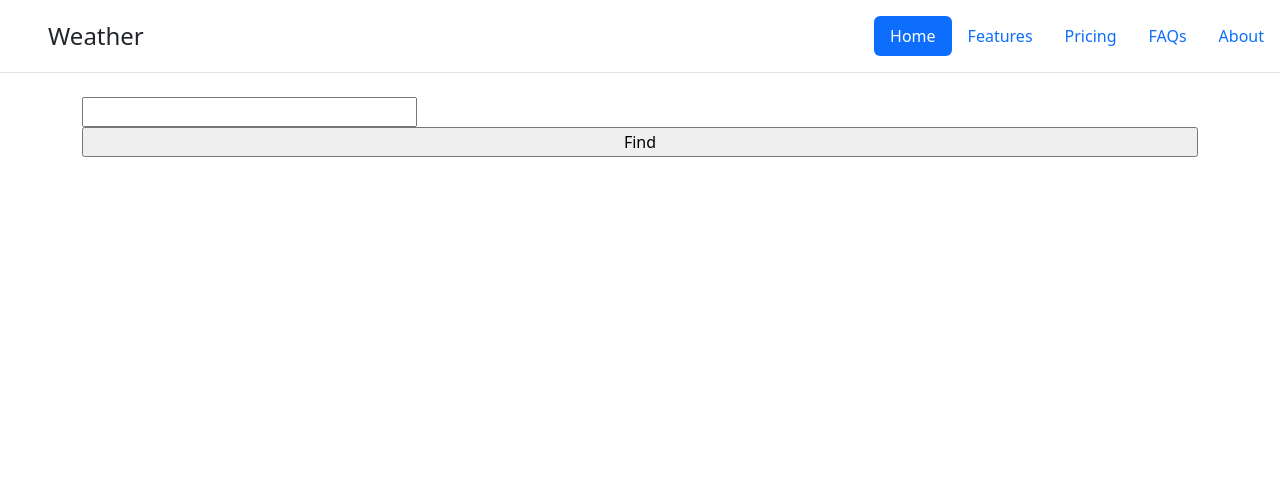
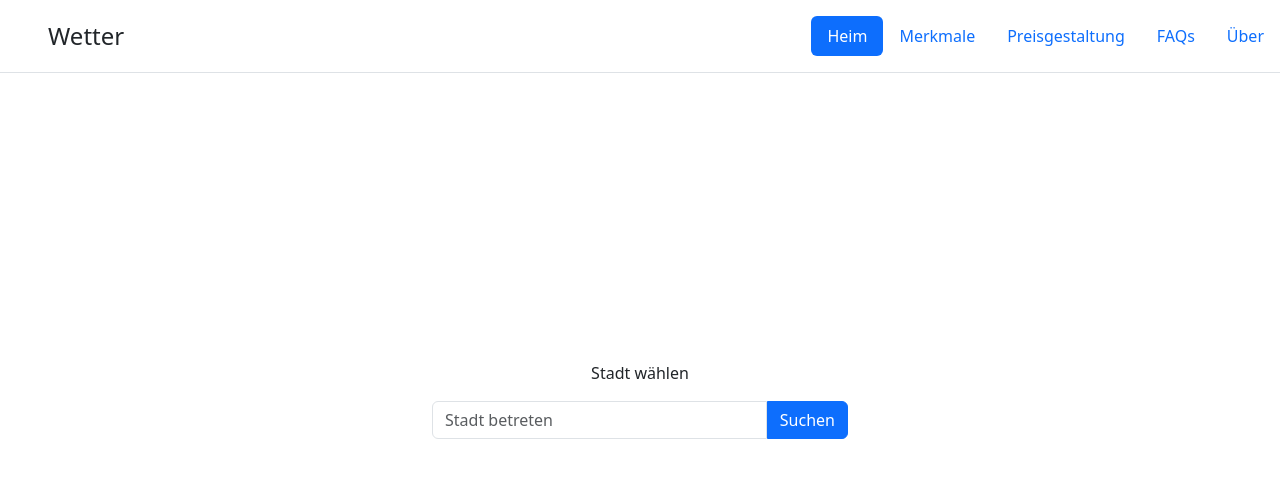
Before and after one commit to SHALFY007/weatherTS, a website with bundled scripts: page public/index.html in a window 1280 px wide. Built offline with nearby package versions, Linux system fonts and the light colour scheme.

Commit message:
Add style

```diff
--- a/public/index.html
+++ b/public/index.html
@@ -5,31 +5,35 @@
     <meta charset="UTF-8">
     <meta http-equiv="X-UA-Compatible" content="IE=edge">
     <meta name="viewport" content="width=device-width, initial-scale=1.0">
-    <title>Document</title>
+    <title>Wetter</title>
     <link href="https://cdn.jsdelivr.net/npm/bootstrap@5.3.0-alpha1/dist/css/bootstrap.min.css" rel="stylesheet" integrity="sha384-GLhlTQ8iRABdZLl6O3oVMWSktQOp6b7In1Zl3/Jr59b6EGGoI1aFkw7cmDA6j6gD" crossorigin="anonymous">
     <link rel="stylesheet" href="style/style.css">
   </head>
 <body>
-    <header class="d-flex flex-wrap justify-content-center py-3 mb-4 border-bottom">
+    <header class="d-flex flex-wrap justify-content-center py-3 mb-4 border-bottom header">
 
         <a href="/" class="d-flex align-items-center mb-3 mb-md-0 me-md-auto text-dark text-decoration-none">
           <svg class="bi me-2" width="40" height="32"><use xlink:href="#bootstrap"></use></svg>
-          <span class="fs-4">Weather</span>
+          <span class="fs-4">Wetter</span>
         </a>
 
         <ul class="nav nav-pills">
-          <li class="nav-item"><a href="#" class="nav-link active" aria-current="page">Home</a></li>
-          <li class="nav-item"><a href="#" class="nav-link">Features</a></li>
-          <li class="nav-item"><a href="#" class="nav-link">Pricing</a></li>
+          <li class="nav-item"><a href="#" class="nav-link active" aria-current="page">Heim</a></li>
+          <li class="nav-item"><a href="#" class="nav-link">Merkmale</a></li>
+          <li class="nav-item"><a href="#" class="nav-link">Preisgestaltung</a></li>
           <li class="nav-item"><a href="#" class="nav-link">FAQs</a></li>
-          <li class="nav-item"><a href="#" class="nav-link">About</a></li>
+          <li class="nav-item"><a href="#" class="nav-link">Über</a></li>
         </ul>
       </header>
 
       <main class="main">
-        <div class="container"><div class="weather"></div>
-      <input class="find_text" type="text">
-      <input class="find" type="button" value="Find"></div>
+        <div class="container">
+          <div class="weather">Stadt wählen</div>
+          <div class="form_weather">
+            <input type="text" class="form-control find_text" placeholder="Stadt betreten" aria-label="Username" aria-describedby="addon-wrapping">
+            <button type="button" class="btn btn-primary find">Suchen</button>
+          </div>
+        </div>
       </main>
       <script src="https://cdn.jsdelivr.net/npm/bootstrap@5.3.0-alpha1/dist/js/bootstrap.bundle.min.js" integrity="sha384-w76AqPfDkMBDXo30jS1Sgez6pr3x5MlQ1ZAGC+nuZB+EYdgRZgiwxhTBTkF7CXvN" crossorigin="anonymous"></script>
     <script type="module" src="/scripts/index.js"></script>
--- a/public/style/style.css
+++ b/public/style/style.css
@@ -1,8 +1,34 @@
+.header {
+    position: absolute;
+    width: 100%;
+}
+.main {
+    height: 100vh;
+}
 .container {
     display: flex;
     flex-direction: column;
+    align-items: center;
+    height: 100%;
     justify-content: center;
+}
+.weather {
+    min-height: 24px;
+}
+.form_weather {
+    display: flex !important;
+    width: 100%;
+    justify-content: center;
+    margin-top: 1rem;
+
 }
 .find_text{
     max-width: 30%;
+    border-top-right-radius: 0;
+    border-bottom-right-radius: 0;
 }
+.find {
+    max-width: 30%;
+    border-top-left-radius: 0;
+    border-bottom-left-radius: 0;
+}
```
